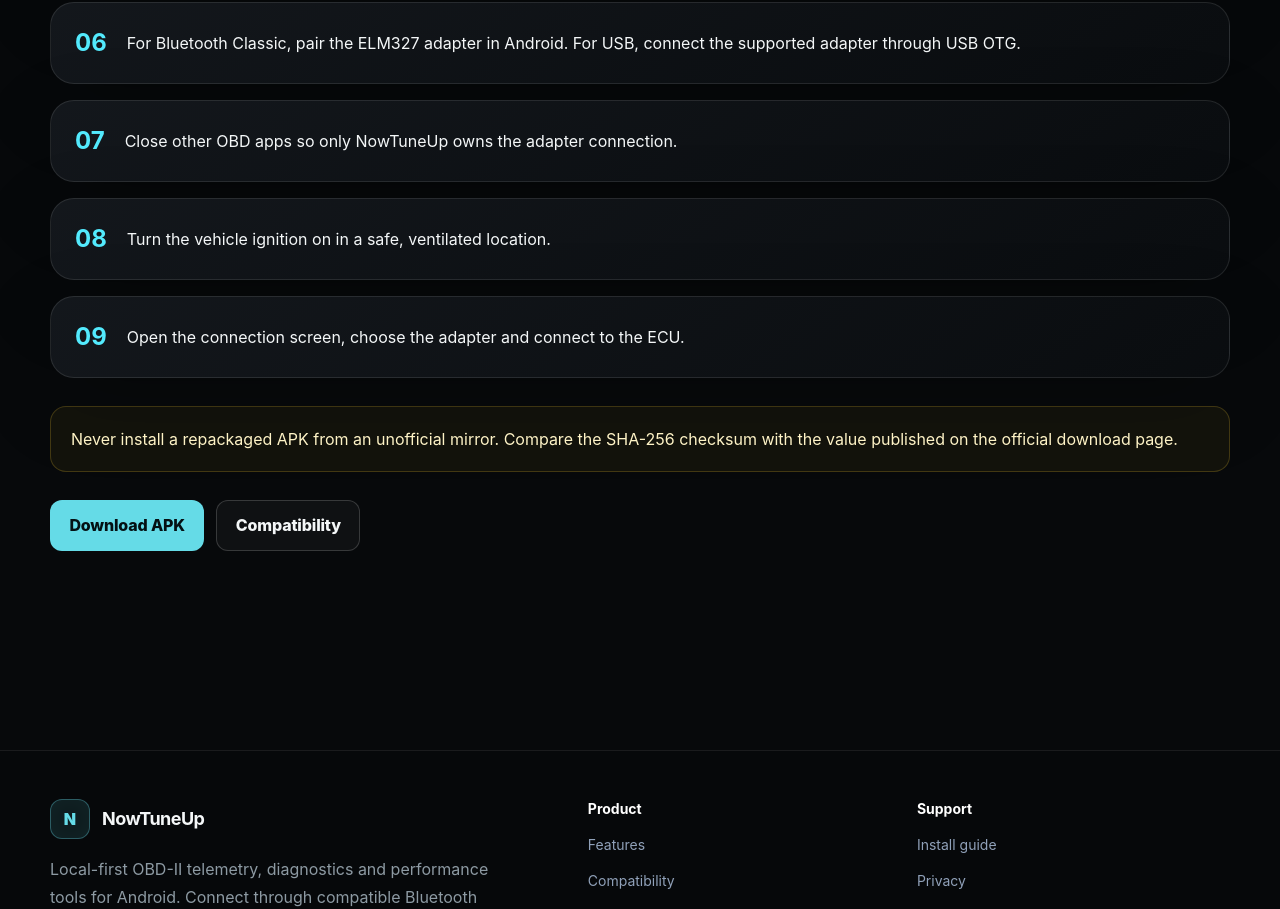
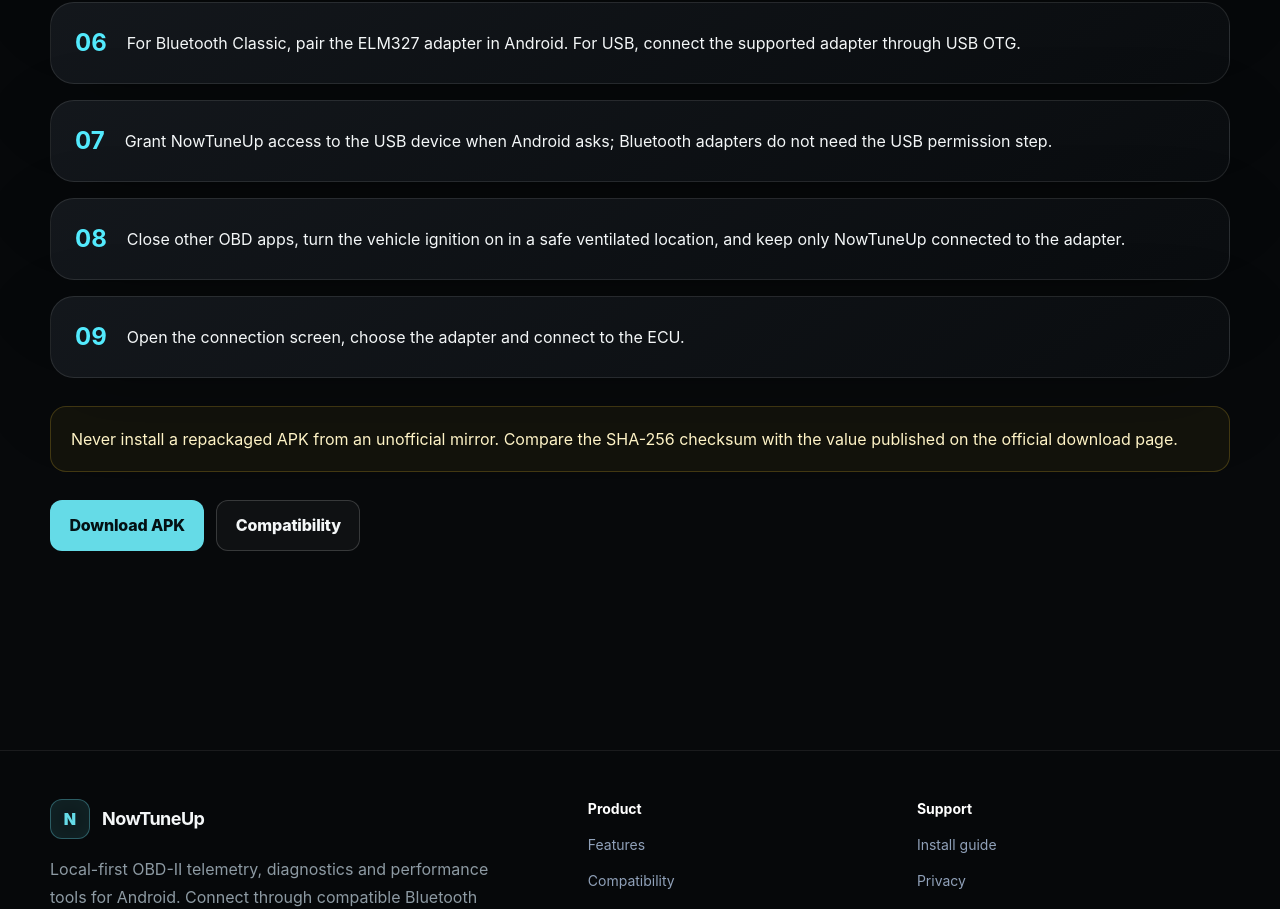
Before and after one commit to kzabCde/NowTuneUp-Smart-OBD-Vehicle-Monitor, a Next.js app in the folder web/: page /install-guide in a window 1280 px wide. Shown: the part 1060-1969 px from the top of the page. Built offline with nearby package versions, Linux system fonts and the light colour scheme; no server answers.

Commit message:
Preserve USB permission guidance in install flow

```diff
--- a/web/app/install-guide/page.tsx
+++ b/web/app/install-guide/page.tsx
@@ -10,8 +10,8 @@
   "Review Android's security warning and confirm installation.",
   "Open NowTuneUp after installation completes.",
   "For Bluetooth Classic, pair the ELM327 adapter in Android. For USB, connect the supported adapter through USB OTG.",
-  "Close other OBD apps so only NowTuneUp owns the adapter connection.",
-  "Turn the vehicle ignition on in a safe, ventilated location.",
+  "Grant NowTuneUp access to the USB device when Android asks; Bluetooth adapters do not need the USB permission step.",
+  "Close other OBD apps, turn the vehicle ignition on in a safe ventilated location, and keep only NowTuneUp connected to the adapter.",
   "Open the connection screen, choose the adapter and connect to the ECU.",
 ];
 
```
